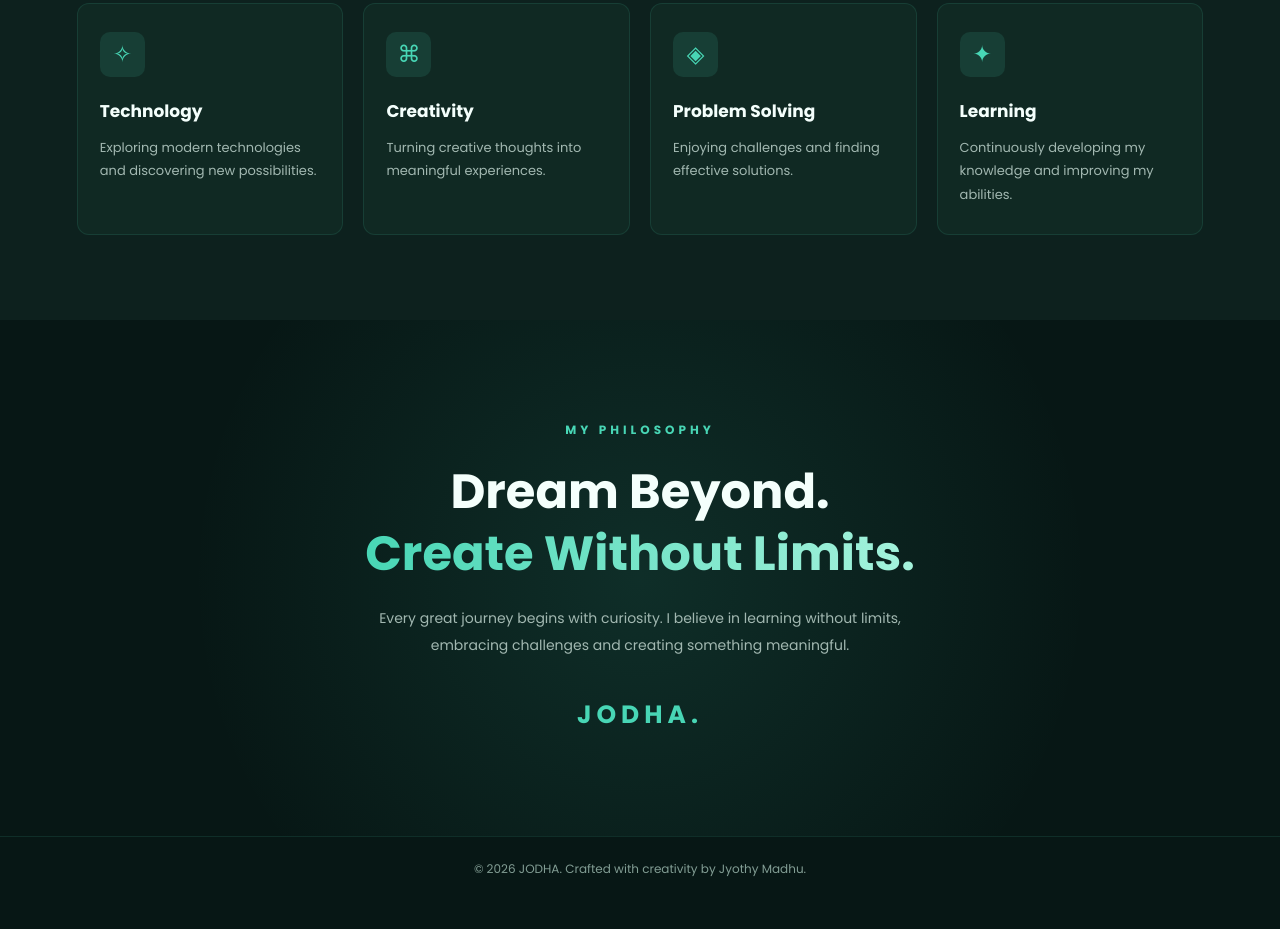
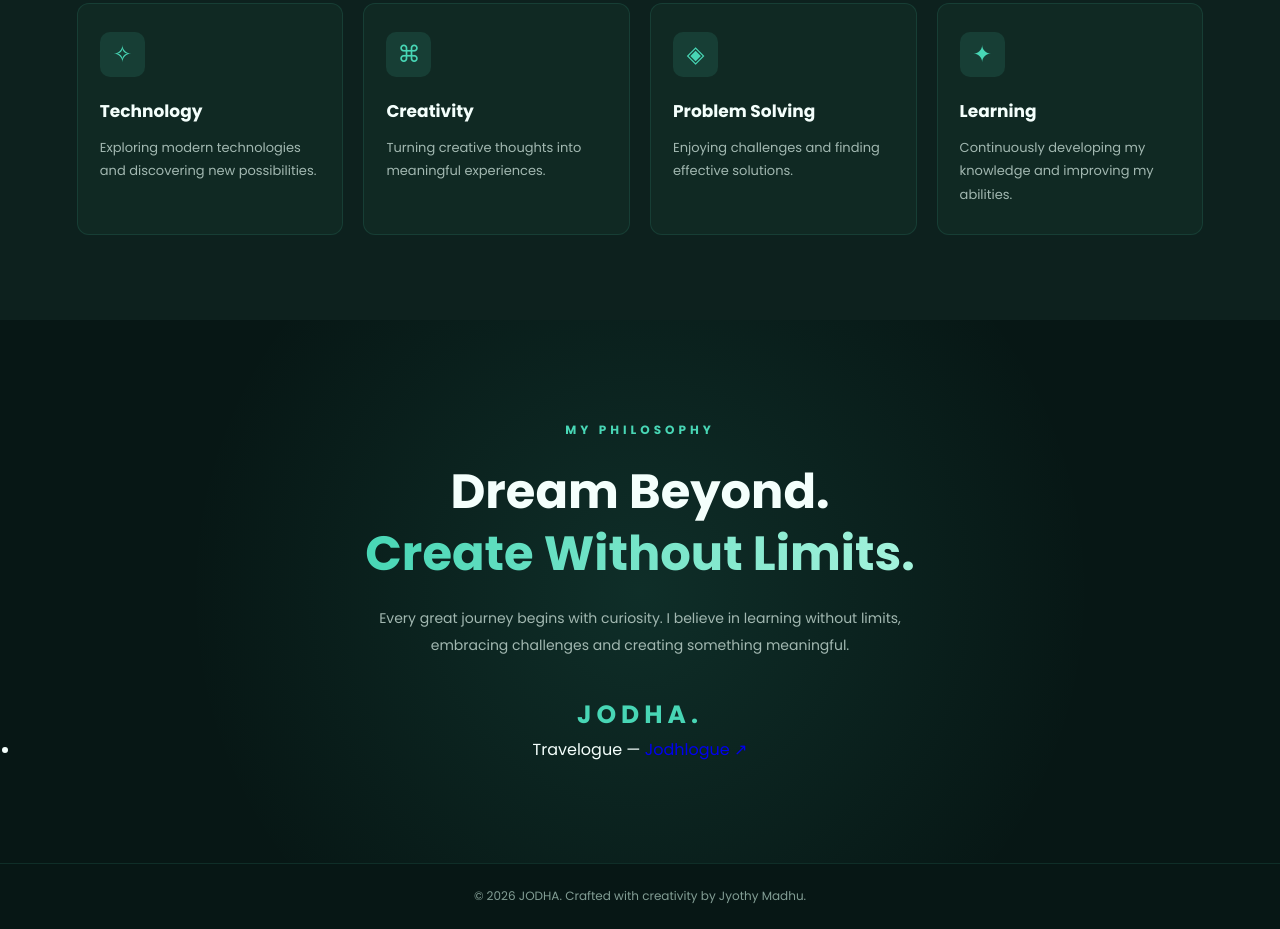
Before and after one commit to jyothymadhu/jodfolioo, a plain HTML site: page aboutus.html in a window 1280 px wide. Shown: the part 1353-2282 px from the top of the page. Before the commit the page ends 2254 px from the top, so only its background shows below. Drawn offline with Linux system fonts and the light colour scheme.

Commit message:
Fix HTML structure and formatting in aboutus.html

```diff
--- a/aboutus.html
+++ b/aboutus.html
@@ -251,7 +251,7 @@
             </div>
 
         </div>
-
+        <ul><li>Travelogue — <a href="https://jodhlogue.netlify.app" target="_blank" rel="noopener">Jodhlogue ↗</a></li></ul>
     </section>
 
 
```
